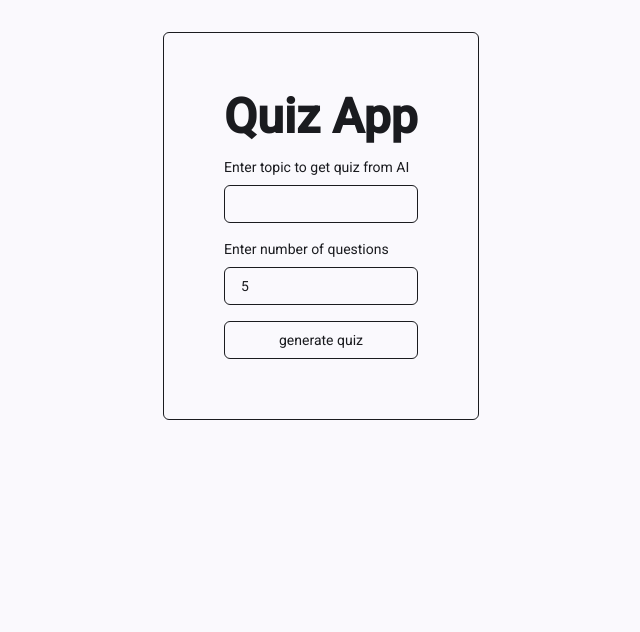
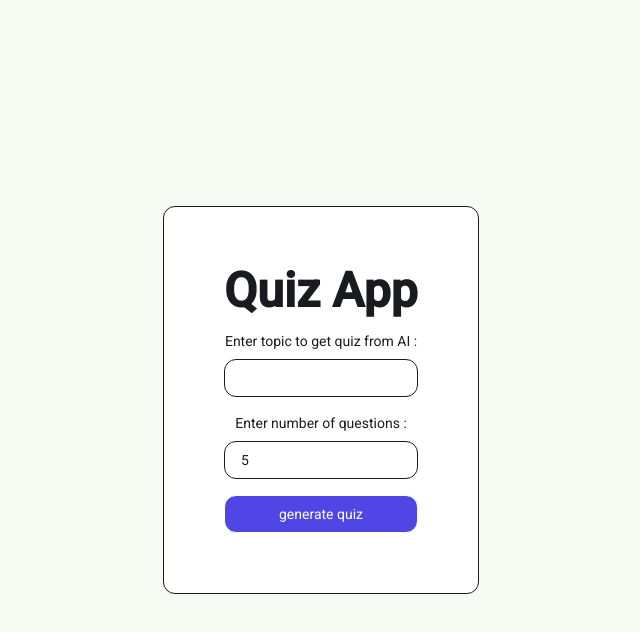
Before and after one commit to manas-senpai/quiz-app, an Angular app in the folder quiz-app-frontend/: page / in a window 1280 px wide. Shown: the top 632 px of the page, without its empty margins (319-959 px from the left). Built offline with nearby package versions, Linux system fonts and the light colour scheme.

Commit message:
landing page themes done

```diff
--- a/quiz-app-frontend/src/app/app.html
+++ b/quiz-app-frontend/src/app/app.html
@@ -1,4 +1,4 @@
-<main class="flex w-full justify-center">
+<main class="flex w-full h-full justify-center items-center bg-[#f7f9f3]">
 
   <router-outlet></router-outlet>
 </main>
--- a/quiz-app-frontend/src/app/pages/home-page/home-page.html
+++ b/quiz-app-frontend/src/app/pages/home-page/home-page.html
@@ -1,23 +1,23 @@
-<main class="flex flex-col items-center gap-4 m-4 p-4 ">
+<div class="flex flex-col items-center gap-4 m-4 p-4 ">
 
-  <div class="p-15 border rounded-md">
+  <div class="p-15 border rounded-xl bg-[#ffffff]">
 
 
     <h1 class=" text-5xl font-bold pb-4">Quiz App</h1>
 
     <form class="flex flex-col gap-4" action="">
-      <div class="flex flex-col gap-2">
-        <label for="topic">Enter topic to get quiz from AI</label>
-        <input class="border rounded-md py-2 px-4 " type="text" name="topic" id="topic" [formControl]="name" />
+      <div class="flex flex-col gap-2 ">
+        <label for="topic" class="flex self-center">Enter topic to get quiz from AI :</label>
+        <input class="border rounded-xl py-2 px-4 " type="text" name="topic" id="topic" [formControl]="name" />
       </div>
 
-      <div class="flex flex-col gap-2">
-        <label for="queNo">Enter number of questions</label>
-        <input class="border rounded-md py-2 px-4" type="number" name="queNo" id="queNo" min="1" max="10"
+      <div class="flex flex-col gap-2 ">
+        <label for="queNo" class="flex self-center">Enter number of questions :</label>
+        <input class="border rounded-xl py-2 px-4" type="number" name="queNo" id="queNo" min="1" max="10"
           [formControl]="queNo" />
       </div>
 
-      <button type="button" class=" border py-2 px-4 rounded-md " (click)="onGenerateQuiz()" [disabled]="isLoading()">
+      <button type="button" class=" border rounded-xl py-2 px-4 bg-[#4f46e5] text-white " (click)="onGenerateQuiz()" [disabled]="isLoading()">
         {{ isLoading() ? 'Generating...' : 'generate quiz' }}
       </button>
 
@@ -33,4 +33,4 @@
 
     </form>
   </div>
-</main>
+</div>
```
